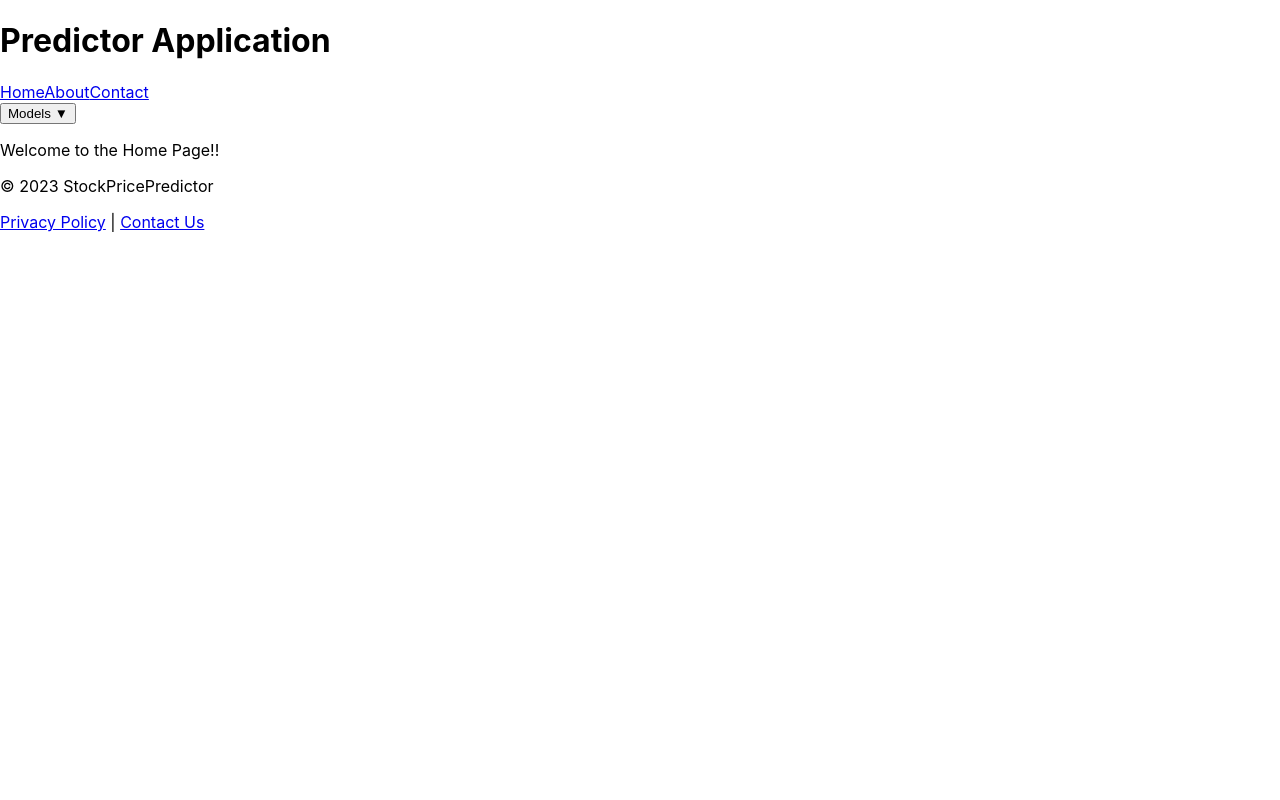
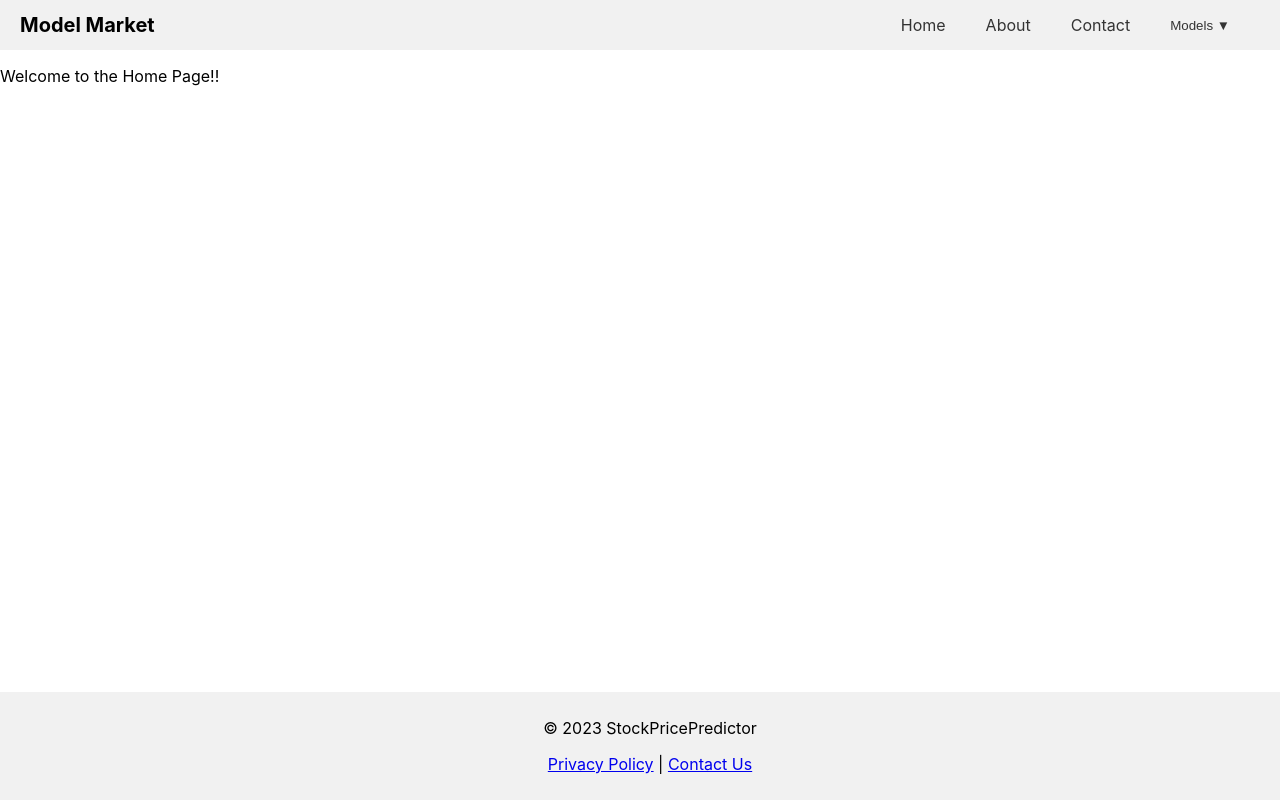
Before and after one commit to AhmedRaisi/MLStockPredictor, a React (Create React App) app in the folder frontend/: page / in a window 1280 px wide. Built offline with nearby package versions, Linux system fonts and the light colour scheme.

Commit message:
Fixed headers and footers visually

```diff
--- a/frontend/src/components/Footer.css
+++ b/frontend/src/components/Footer.css
@@ -0,0 +1,8 @@
+.footer {
+    background-color: #f1f1f1;
+    padding: 10px;
+    text-align: center;
+    position: absolute;
+    bottom: 0;
+    width: 100%;
+  }
--- a/frontend/src/components/Header.css
+++ b/frontend/src/components/Header.css
@@ -3,6 +3,7 @@
     align-items: center;
     justify-content: space-between;
     padding: 10px 20px;
+    background-color: #f1f1f1;
   }
 
   .title {
@@ -21,17 +22,16 @@
   }
 
   .header-nav a,
-  .header-nav .models-button,
-  .models-list a {
-    margin-right: 10px;
+  .models-button {
+    margin-right: 20px; /* Space between links */
     padding: 5px 10px;
     text-decoration: none;
     color: #333;
   }
 
   .models-button {
-    background: none;
-    border: none;
+    background: none; /* Removed background */
+    border: none; /* Removed border */
     cursor: pointer;
     outline: none;
   }
@@ -42,7 +42,7 @@
   }
 
   .models-list {
-    display: none; /* initially hide the dropdown */
+    display: none;
     position: absolute;
     top: 100%;
     left: 0;
@@ -57,6 +57,11 @@
     padding: 12px 16px;
     text-decoration: none;
     display: block;
+    border-bottom: 1px solid #eee; /* Border between links */
+  }
+
+  .models-list a:last-child {
+    border-bottom: none; /* Removing border from last link */
   }
 
   .models-list a:hover {
@@ -64,5 +69,5 @@
   }
 
   .models-dropdown:hover .models-list {
-    display: block; /* display the dropdown on hover */
+    display: block;
   }
--- a/frontend/src/components/Header.js
+++ b/frontend/src/components/Header.js
@@ -1,12 +1,13 @@
 import { Link } from 'react-router-dom';
 import React, { useState } from 'react';
+import './Header.css';
 
 const Header = () => {
   const [showDropdown, setShowDropdown] = useState(false);
 
   return (
     <header className="header">
-      <h1 className="title">Predictor Application</h1>
+      <h1 className="title">Model Market</h1>
       <div className="nav-container">
         <nav className="header-nav">
           <Link to="/">Home</Link>
```
